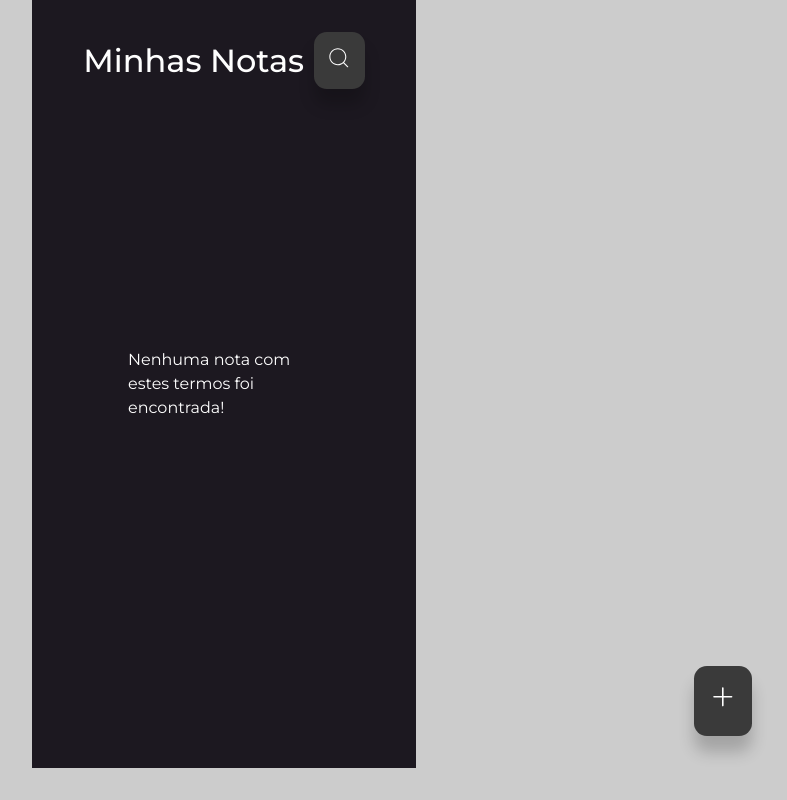
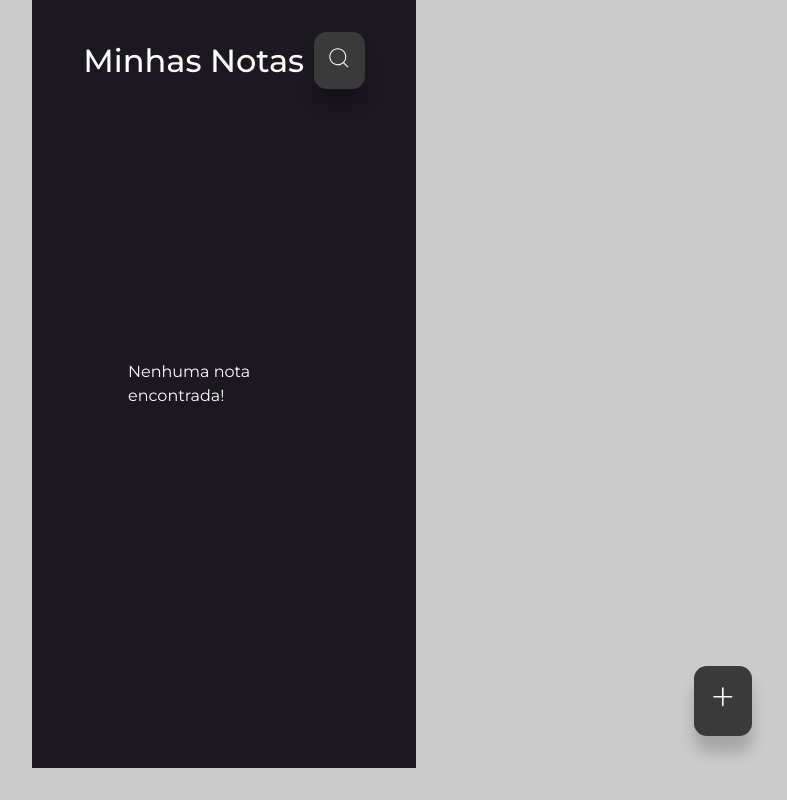
Before and after one commit to carolinasilvagc/notes-app-react, a React (Create React App) app: page / in a window 1280 px wide. Shown: the whole page, without its empty margins (416-1203 px from the left). Built offline with nearby package versions, Linux system fonts and the light colour scheme.

Commit message:
Mudei a mensagem que aparece quando não tem nenhuma nota no app

```diff
--- a/src/pages/Notes.jsx
+++ b/src/pages/Notes.jsx
@@ -29,7 +29,7 @@ const Notes = ({notes}) => {
         <button className='btn' onClick={() => setShowSearch(prevState => !prevState)}> {showSearch ? <MdClose/> : <CiSearch />}</button>
       </header>
       <div className='notes__container'>
-        {filteredNotes.length === 0 && <p className='empty__notes'>Nenhuma nota com estes termos foi encontrada!</p>}
+        {filteredNotes.length === 0 && <p className='empty__notes'>Nenhuma nota encontrada!</p>}
         {
           filteredNotes.map(note => <NoteItem key={note.id} note={note}/>)
         }
```
